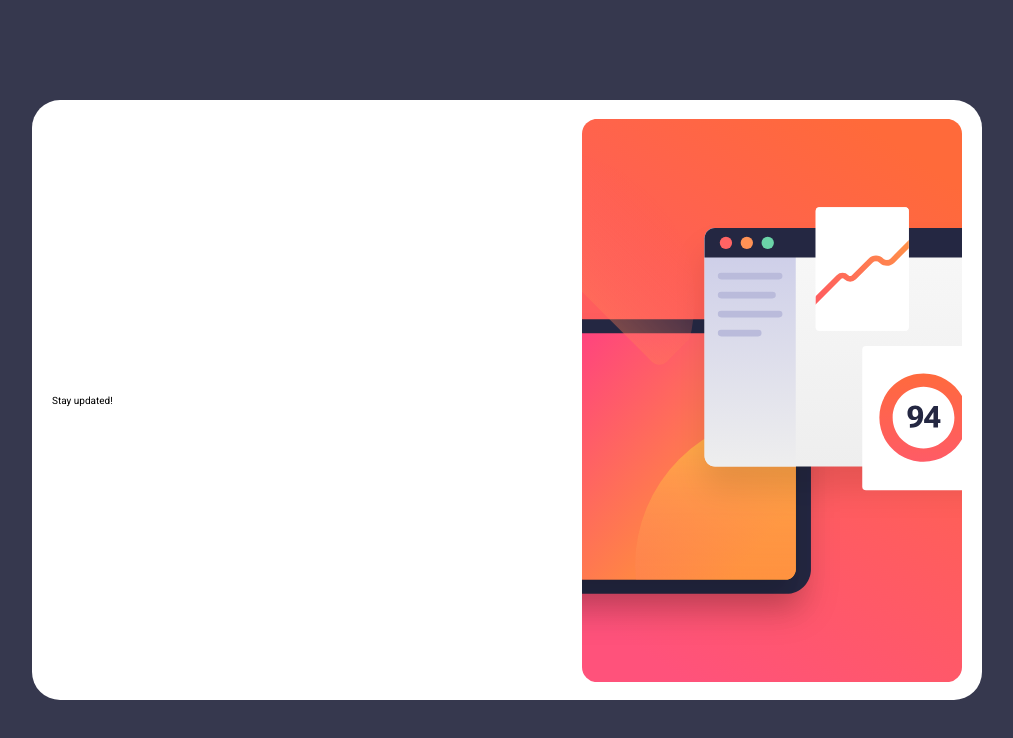
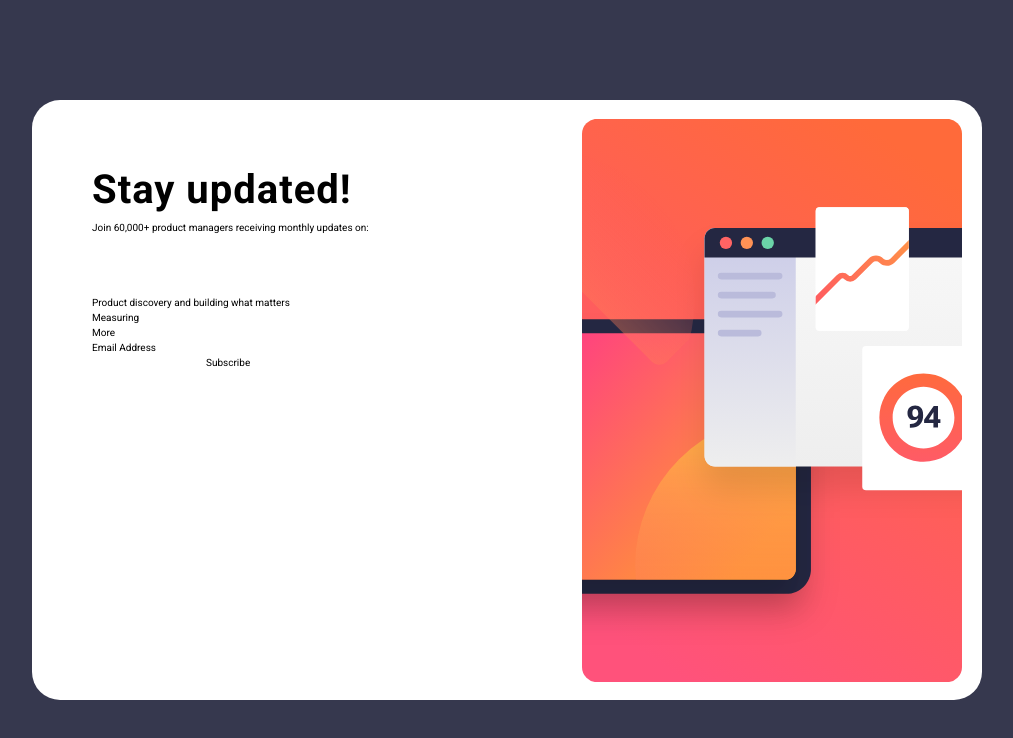
Before and after one commit to pkthunder87/newsletter-sign-up, a React (Vite) app: page / in a window 1280 px wide. Shown: the top 738 px of the page, without its empty margins (133-1146 px from the left). Built offline with nearby package versions, Linux system fonts and the light colour scheme.

Commit message:
Feat: Add initial Header, Features, & SignUp components

```diff
--- a/src/App.jsx
+++ b/src/App.jsx
@@ -1,10 +1,18 @@
+import Features from './components/Features';
+import Header from './components/Header';
+import SignUp from './components/SignUp';
+
 function App() {
   return (
-    <div className=" grid h-[60rem] w-[95rem] grid-cols-[50%_50%] items-center rounded-[28px] bg-frontend-white px-8 pt-0">
-      <div>Stay updated!</div>
+    <div className=" grid h-[60rem] w-[95rem] grid-cols-[50%_50%]  rounded-[28px] bg-frontend-white px-8 pt-0">
+      <div className="my-24 ml-16 mr-8">
+        <Header />
+        <Features />
+        <SignUp />
+      </div>
       <div className="grid">
         <img
-          className="-mr-4 scale-95 justify-self-end"
+          className="-mr-4 scale-95 self-center justify-self-end"
           src="./illustration-sign-up-desktop.svg"
           alt="Charts illustration"
         />
--- /dev/null
+++ b/src/components/Features.jsx
@@ -0,0 +1,11 @@
+function Features() {
+  return (
+    <ul>
+      <li>Product discovery and building what matters</li>
+      <li>Measuring</li>
+      <li>More</li>
+    </ul>
+  );
+}
+
+export default Features;
--- /dev/null
+++ b/src/components/Header.jsx
@@ -0,0 +1,10 @@
+function Header() {
+  return (
+    <div className="mb-24">
+      <h1 className="text-[4rem] font-bold tracking-wide">Stay updated!</h1>
+      <p>Join 60,000+ product managers receiving monthly updates on:</p>
+    </div>
+  );
+}
+
+export default Header;
--- /dev/null
+++ b/src/components/SignUp.jsx
@@ -0,0 +1,11 @@
+function SignUp() {
+  return (
+    <div>
+      <p>Email Address</p>
+      <input type="text" />
+      <button>Subscribe</button>
+    </div>
+  );
+}
+
+export default SignUp;
```
